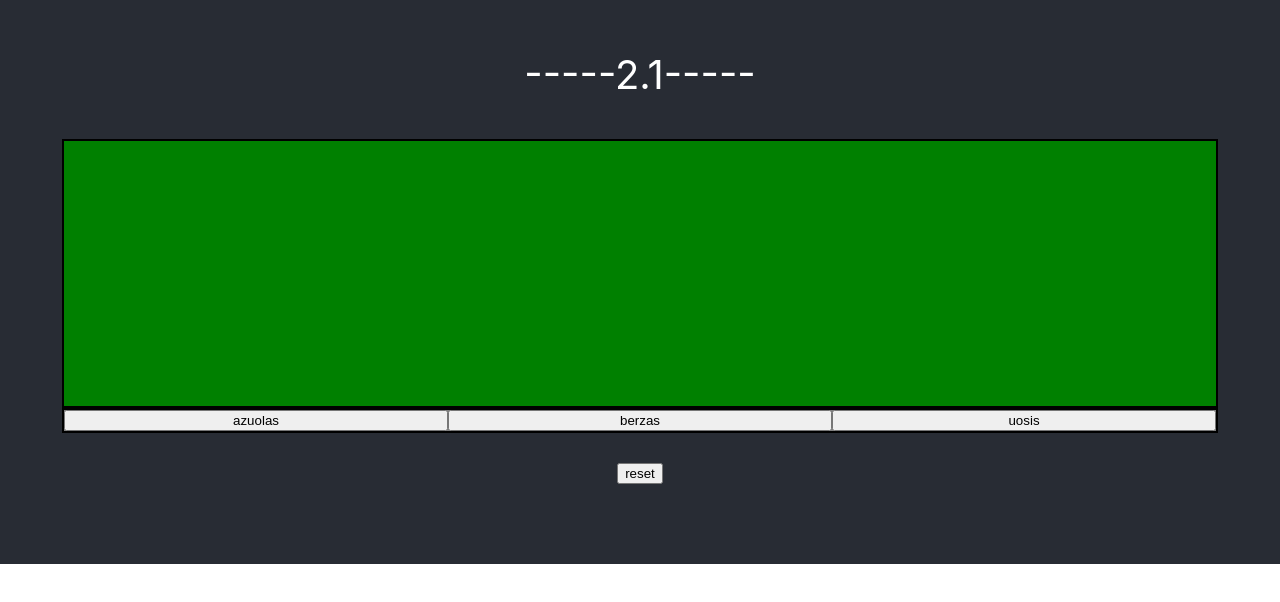
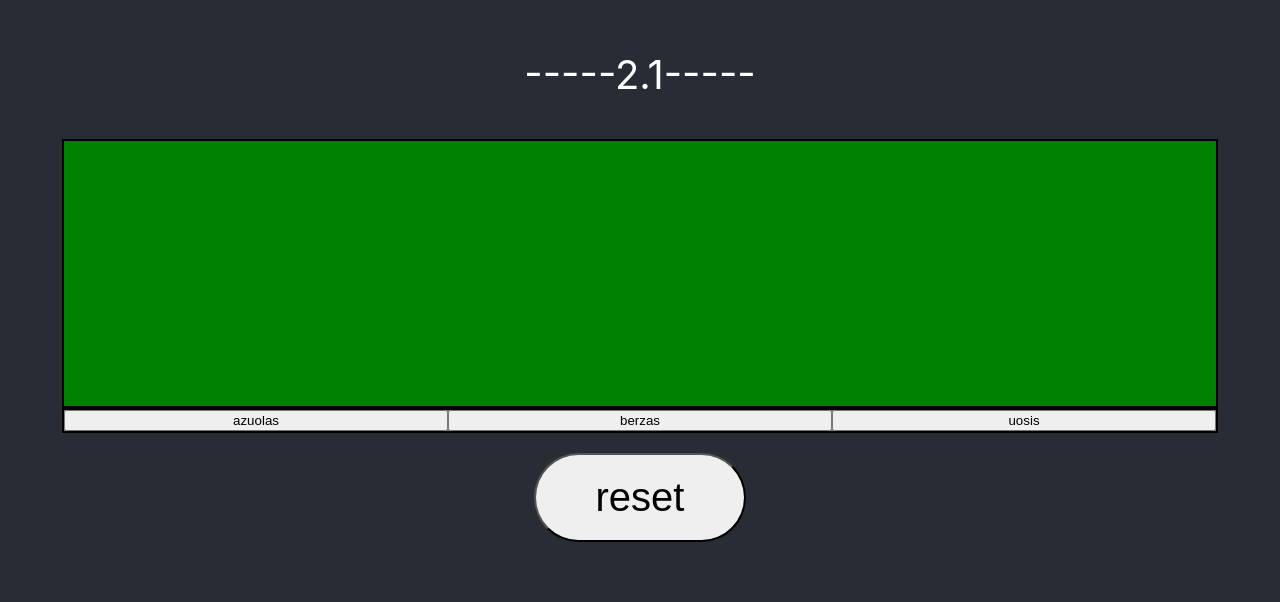
Before and after one commit to zasweted/home-work, a React (Create React App) app: page / in a window 1280 px wide. Shown: the part 1933-2535 px from the top of the page. Before the commit the page ends 2497 px from the top, so only its background shows below. Built offline with nearby package versions, Linux system fonts and the light colour scheme.

Commit message:
homework

```diff
--- a/src/Components/trees.jsx
+++ b/src/Components/trees.jsx
@@ -70,7 +70,11 @@ function Trees(){
         <div style={{
             marginBottom: '80px'
         }}>
-            <button onClick={reset}>reset</button>
+            <button style={{
+                fontSize: '40px',
+                padding: '20px 60px',
+                borderRadius: '50px'
+            }} onClick={reset}>reset</button>
         </div>
         </>
 
```
